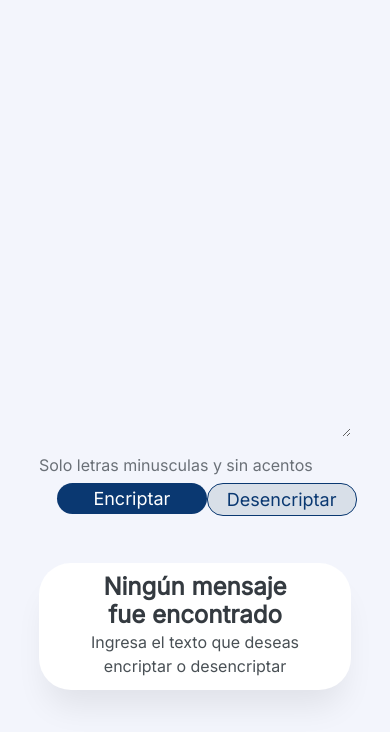
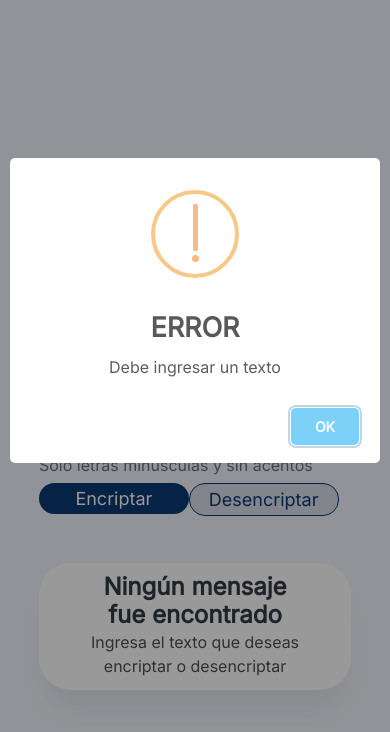
Before and after one commit to DeivTor/Encriptador_web, a plain HTML site: page index.html in a window 390 px wide. Both pictures are taken after a click on the button "Encriptar". Shown: the part 112-844 px from the top of the page. Drawn offline with nearby package versions, Linux system fonts and the light colour scheme.

Commit message:
Se modificaron las alertas a la hora de encriptar y desencriptar sin ningun texto

```diff
--- a/index.html
+++ b/index.html
@@ -10,6 +10,7 @@
         <link rel="preconnect" href="https://fonts.googleapis.com">
         <link rel="preconnect" href="https://fonts.gstatic.com" crossorigin>
         <link href="https://fonts.googleapis.com/css2?family=Inter&display=swap" rel="stylesheet">
+        <script src="https://unpkg.com/sweetalert/dist/sweetalert.min.js"></script>
     </head>
     <body>
         <div class="container">
--- a/index.js
+++ b/index.js
@@ -19,7 +19,7 @@ function encriptar () {
         muñeco.src = "./img/Muñeco.svg";
         tituloMensaje.textContent = "Ningún mensaje fue encontrado";
         parrafo.textContent = "Ingresa el texto que deseas encriptar o desencriptar";
-        alert("Debe de ingresar algún texto");
+        swal("ERROR", "Debe ingresar un texto", "warning");
     }
 }
 
--- a/style.css
+++ b/style.css
@@ -191,7 +191,6 @@
         width: 80%;
         left: 10%;
         top: 70%;
-        margin: 0 18px;
     }
     .btn-encriptar, .btn-desencriptar{
         width: 48%;
```
